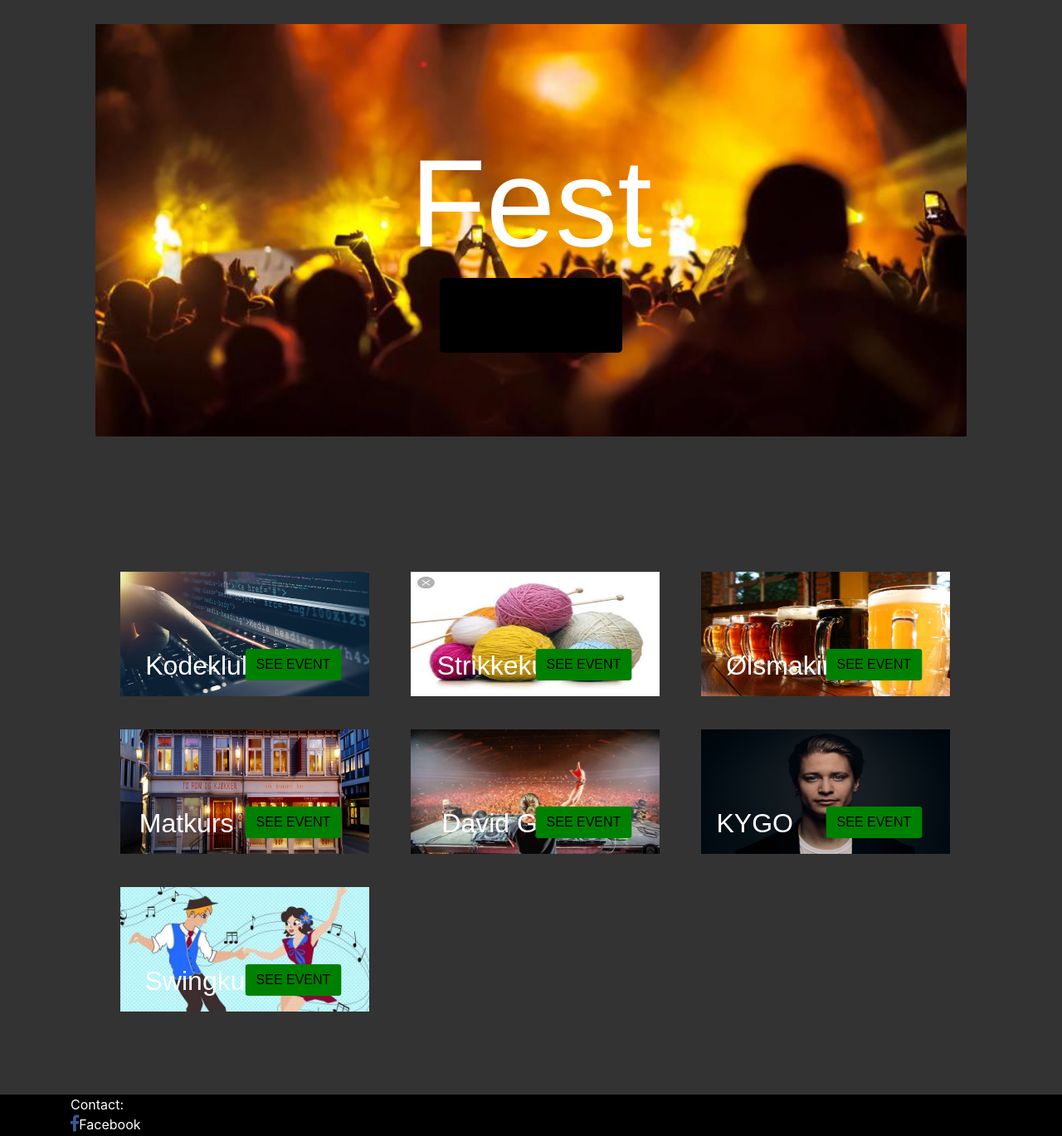
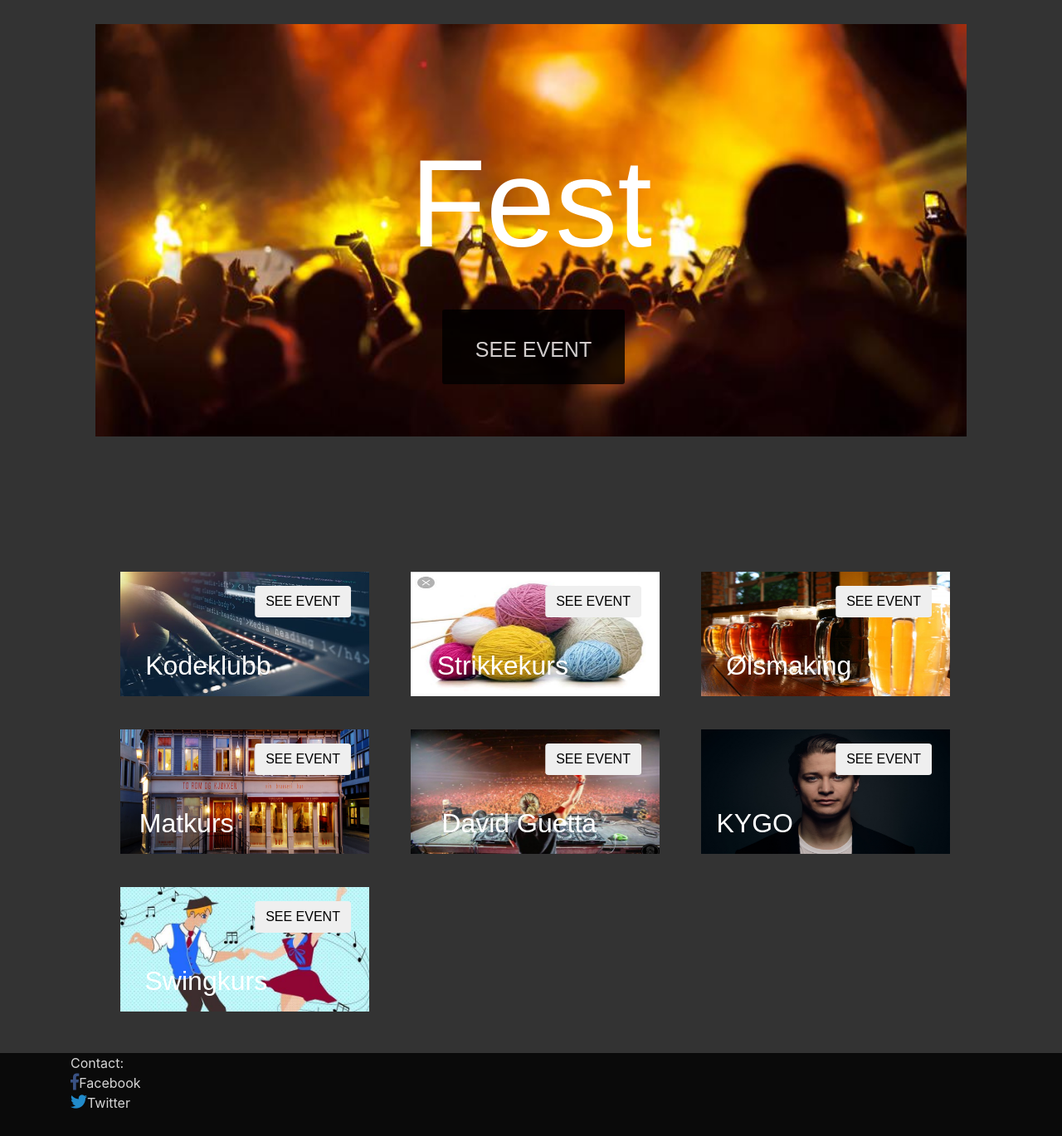
Before and after one commit to vicjor/TDT4140-Eventify, a Django app: page / in a window 1280 px wide. Shown: the part 57-1426 px from the top of the page at 83% size. Run offline with Django 3.2, Linux system fonts and the light colour scheme; data comes from the database, SQL or seed files in the repository; both versions use the stored data as it was after the commit; some libraries are stand-ins or nearby versions.

Commit message:
Merge branch 'Events' of https://gitlab.stud.idi.ntnu.no/programvareutvikling-v19/gruppe-33 into Events
# Conflicts:
#	eventify/event/static/event/main.css

```diff
--- a/eventify/event/static/event/main.css
+++ b/eventify/event/static/event/main.css
@@ -4,6 +4,7 @@ body {
     background-color: #333333;
     margin-top: 3.5rem;
     margin-outside: 0px;
+    height: 100vh;
 
 }
 
@@ -73,35 +74,29 @@ ul {
     position: absolute;
     top: 30%;
     left: 50%;
-    transform: translate(-50%, -50%);
-    color: black;
+    transform: translate(190%, -170%);
+    color: white;
     background: black;
-    font-palette: light;
+    font-palette: dark;
     font: 25px comfortaa, sans-serif;
     width: 220px;
     height: 90px;
     border: none;
     text-align: center;
-    padding-top: 30px;
-    border-radius: 5px;
+    padding-top: 8px;
+    border-radius: 3px;
+    opacity: .8;
 }
 
 .button_header:hover{
-    width: 210px;
-    height: 100px;
     background: orangered;
     font-weight: bold;
 }
 
 .btn-success {
-    background: green;
+
 }
 
-.join-see {
-    transform: translate(30%, -50%);
-    background: green;
-    color: black;
-}
 
 .bg-steel {
     background-color: black;
@@ -149,7 +144,7 @@ ul {
     margin-top:10px;
     color: blue;
     width: 750px;
-    height: 200px;
+    height: 70%;
     background: white;
 }
 
@@ -224,10 +219,10 @@ ul {
 .footer {
     background-color: black;
     width: 100%;
-    height: 50px;
+    height: 100px;
     position: absolute;
     bottom: 0;
-
+    opacity: .8;
 
 }
 
@@ -273,9 +268,9 @@ ul {
 
 .overlay-text-ticket {
     position: absolute;
-    transform: translate(100%, -100%);
+    transform: translate(140%, -350%);
     font-size: 20px;
-    color: white;
+    color: black;
     font-family: comfortaa, sans-serif;
 }
 
--- a/eventify/event/templates/event/home.html
+++ b/eventify/event/templates/event/home.html
@@ -27,12 +27,14 @@
                     <p>{{ event.title }}</p>
 
                 </div>
+
+             <div class="overlay-text-ticket">
                 {% if user.is_authenticated %}
-                     <a class="button_header" href="{% url 'event-detail' event.id %}" type="submit">JOIN EVENT</a>
+                     <a href="{% url 'event-detail' event.id %}" type="submit"> <button class="button_header">JOIN EVENT</button></a>
                 {% else  %}
-                    <a class="button_header" href="{% url 'event-detail' event.id %}" type="submit">SEE EVENT</a>
+                    <a href="{% url 'event-detail' event.id %}" type="submit"> <button class="button_header">SEE EVENT</button></a>
                 {% endif %}
-
+            </div>
 
             </div>
         </a>
@@ -47,9 +49,9 @@
 
                 <div class="overlay-text-ticket">
                         {% if user.is_authenticated %}
-                            <a class="btn join-see"  href="{% url 'event-detail' event.id %}" type="submit">JOIN EVENT</a>
+                            <a   href="{% url 'event-detail' event.id %}" type="submit"> <button class="btn btn-success">JOIN EVENT</button></a>
                         {% else  %}
-                            <a class="btn join-see" href="{% url 'event-detail' events.first.id %}" type="submit">SEE EVENT</a>
+                            <a href="{% url 'event-detail' events.first.id %}" type="submit"><button class="btn join-see">SEE EVENT</button></a>
                         {% endif %}
                 </div>
 
```
Also changed, not shown: eventify/db.sqlite3.
